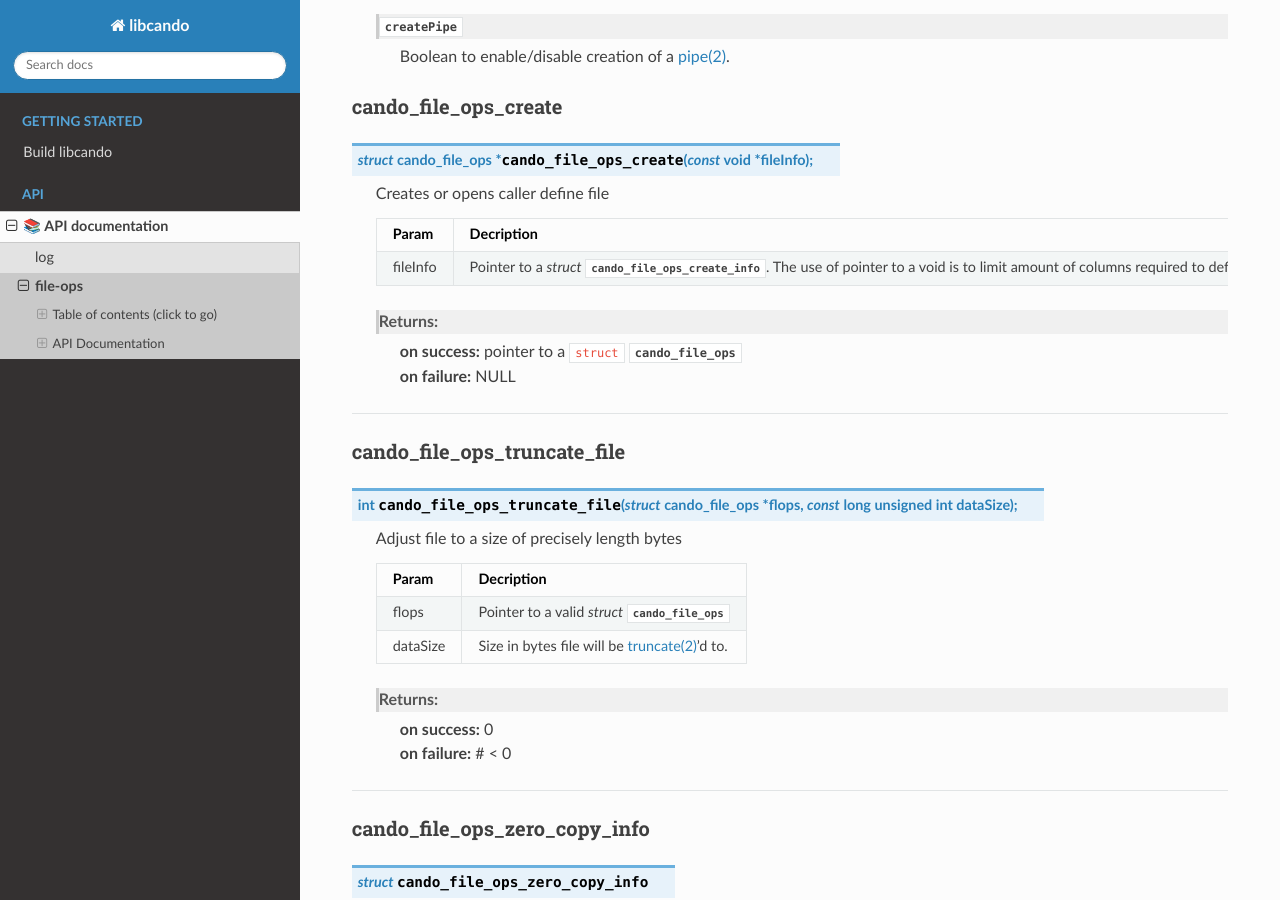
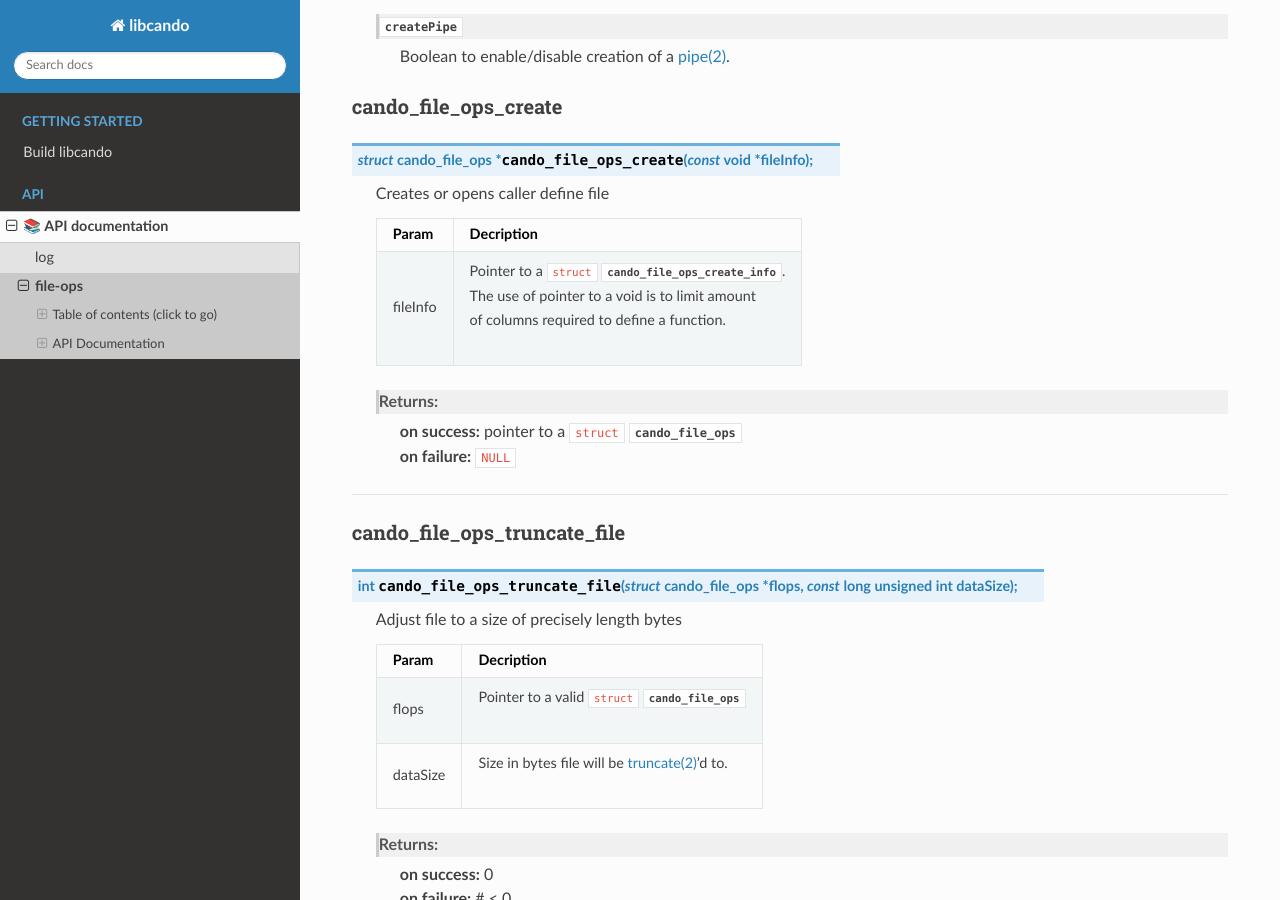
Before and after one commit to under-view/libcando, a Sphinx documentation site: the page built from docs/file-ops.rst, in a window 1280 px wide and 900 px high, scrolled down 2387 px. Built offline with Sphinx 7.4.7 and the Read the Docs theme 3.1.0, drawn with Linux system fonts in a browser that asks for light colours; formulas are drawn with MathJax 3; some of the changed text lies outside the part shown.

Commit message:
docs[file-ops]: support multiline cells
Signed-off-by: Vincent Davis Jr <vince@underview.tech>

```diff
--- a/docs/file-ops.rst
+++ b/docs/file-ops.rst
@@ -123,13 +123,13 @@ cando_file_ops_create
 		* - Param
 	          - Decription
 		* - fileInfo
-		  - Pointer to a `struct` :c:struct:`cando_file_ops_create_info`.
-		    The use of pointer to a void is to limit amount
-		    of columns required to define a function.
+		  - | Pointer to a ``struct`` :c:struct:`cando_file_ops_create_info`.
+		    | The use of pointer to a void is to limit amount
+		    | of columns required to define a function.
 
 	Returns:
 		| **on success:** pointer to a ``struct`` :c:struct:`cando_file_ops`
-		| **on failure:** NULL
+		| **on failure:** ``NULL``
 
 =========================================================================================================================================
 
@@ -147,9 +147,9 @@ cando_file_ops_truncate_file
 		* - Param
 	          - Decription
 		* - flops
-		  - Pointer to a valid `struct` :c:struct:`cando_file_ops`
+		  - | Pointer to a valid ``struct`` :c:struct:`cando_file_ops`
 		* - dataSize
-		  - Size in bytes file will be `truncate(2)`_'d to.
+		  - | Size in bytes file will be `truncate(2)`_'d to.
 
 	Returns:
 		| **on success:** 0
@@ -203,11 +203,11 @@ cando_file_ops_zero_copy
 		* - Param
 	          - Decription
 		* - flops
-		  - Pointer to a valid `struct` :c:struct:`cando_file_ops`
+		  - | Pointer to a valid ``struct`` :c:struct:`cando_file_ops`
 		* - fileInfo
-		  - Pointer to a `struct` :c:struct:`cando_file_ops_zero_copy_info`.
-		    The use of pointer to a void is to limit amount
-		    of columns required to define a function.
+		  - | Pointer to a ``struct`` :c:struct:`cando_file_ops_zero_copy_info`.
+		    | The use of pointer to a void is to limit amount
+		    | of columns required to define a function.
 
 	Returns:
 		| **on success:** 0
@@ -229,13 +229,13 @@ cando_file_ops_get_data
 		* - Param
 	          - Decription
 		* - flops
-		  - Pointer to a valid `struct` :c:struct:`cando_file_ops`
+		  - | Pointer to a valid ``struct`` :c:struct:`cando_file_ops`
 		* - offset
-		  - Byte offset within the file
+		  - | Byte offset within the file
 
 	Returns:
 		| **on success:** Pointer to file data at a given index
-		| **on failure:** NULL
+		| **on failure:** ``NULL``
 
 =========================================================================================================================================
 
@@ -254,13 +254,13 @@ cando_file_ops_get_line
 		* - Param
 	          - Decription
 		* - flops
-		  - Pointer to a valid `struct` :c:struct:`cando_file_ops`
+		  - | Pointer to a valid ``struct`` :c:struct:`cando_file_ops`
 		* - lineNum
-		  - Line in file to get data from
+		  - | Line in file to get data from
 
 	Returns:
 		| **on success:** Pointer to file data at a given line
-		| **on failure:** NULL
+		| **on failure:** ``NULL``
 
 =========================================================================================================================================
 
@@ -278,7 +278,7 @@ cando_file_ops_get_line_count
 		* - Param
 	          - Decription
 		* - flops
-		  - Pointer to a valid `struct` :c:struct:`cando_file_ops`
+		  - | Pointer to a valid ``struct`` :c:struct:`cando_file_ops`
 
 	Returns:
 		| **on success:** Line count
@@ -300,7 +300,7 @@ cando_file_ops_get_fd
 		* - Param
 	          - Decription
 		* - flops
-		  - Pointer to a valid `struct` :c:struct:`cando_file_ops`
+		  - | Pointer to a valid ``struct`` :c:struct:`cando_file_ops`
 
 	Returns:
 		| **on success:** File descriptor to open file
@@ -323,7 +323,7 @@ cando_file_ops_get_data_size
 		* - Param
 	          - Decription
 		* - flops
-		  - Pointer to a valid `struct` :c:struct:`cando_file_ops`
+		  - | Pointer to a valid ``struct`` :c:struct:`cando_file_ops`
 
 	Returns:
 		| **on success:** Size of the `mmap(2)`_ buffer
@@ -338,7 +338,7 @@ cando_file_ops_get_filename
 .. c:function:: const char *cando_file_ops_get_filename(struct cando_file_ops *flops);
 
 	Return file name of open file associated with
-	the `struct` :c:struct:`cando_file_ops` context.
+	the ``struct`` :c:struct:`cando_file_ops` context.
 
 	.. list-table::
 		:header-rows: 1
@@ -346,11 +346,11 @@ cando_file_ops_get_filename
 		* - Param
 	          - Decription
 		* - flops
-		  - Pointer to a valid `struct` :c:struct:`cando_file_ops`
+		  - | Pointer to a valid ``struct`` :c:struct:`cando_file_ops`
 
 	Returns:
 		| **on success:** File name of open file
-		| **on failure:** NULL
+		| **on failure:** ``NULL``
 
 =========================================================================================================================================
 
@@ -388,11 +388,11 @@ cando_file_ops_set_data
 		* - Param
 	          - Decription
 		* - flops
-		  - Pointer to a valid `struct` :c:struct:`cando_file_ops`
+		  - | Pointer to a valid ``struct`` :c:struct:`cando_file_ops`
 		* - fileInfo
-		  - Pointer to a `struct` :c:struct:`cando_file_ops_set_data_info`.
-		    The use of pointer to a void is to limit amount
-		    of columns required to define a function.
+		  - | Pointer to a ``struct`` :c:struct:`cando_file_ops_set_data_info`.
+		    | The use of pointer to a void is to limit amount
+		    | of columns required to define a function.
 
 	Returns:
 		| **on success:** 0
@@ -415,7 +415,7 @@ cando_file_ops_destroy
 		* - Param
 	          - Decription
 		* - flops
-		  - Pointer to a valid `struct` :c:struct:`cando_file_ops`
+		  - | Pointer to a valid ``struct`` :c:struct:`cando_file_ops`
 
 =========================================================================================================================================
 
```
